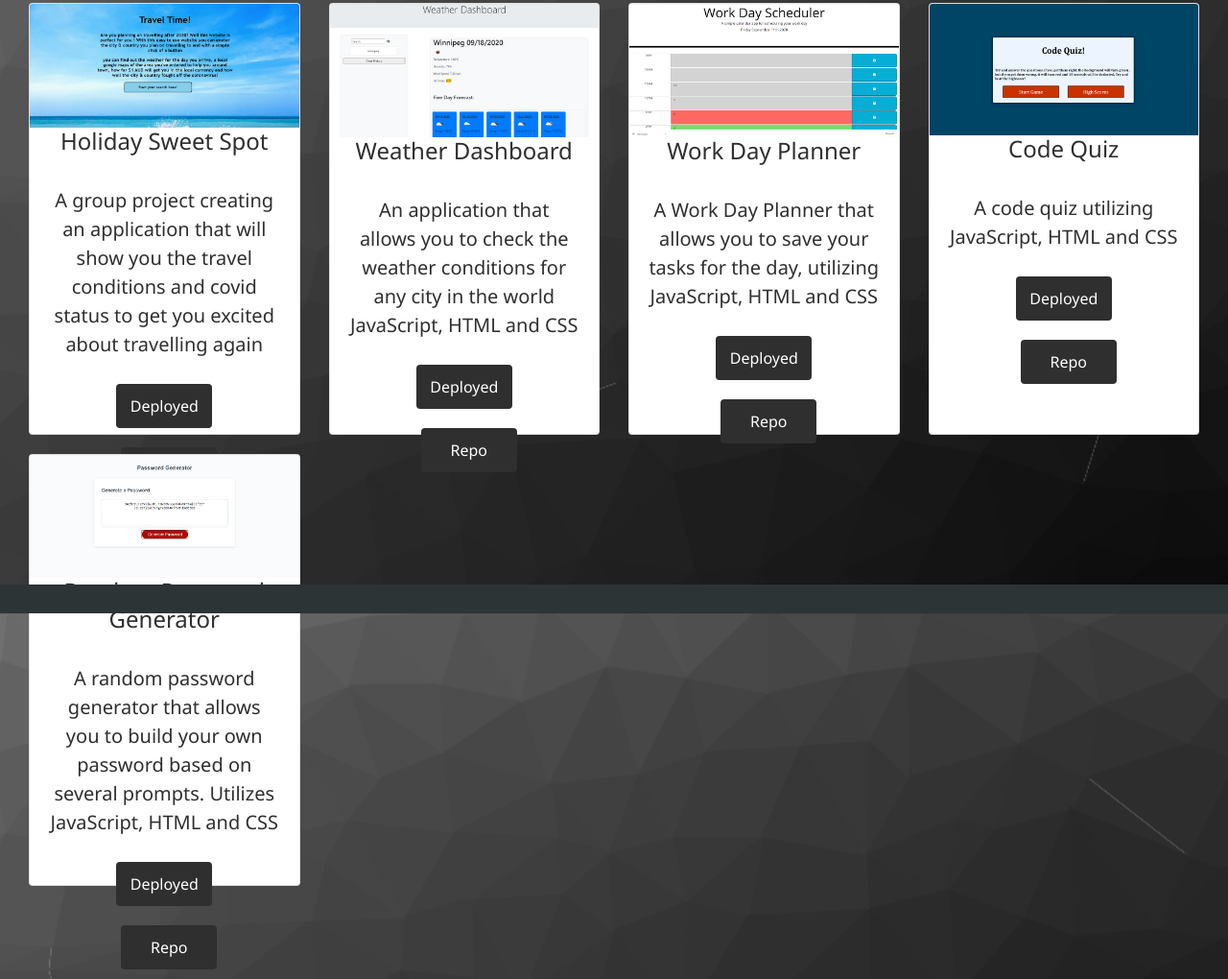
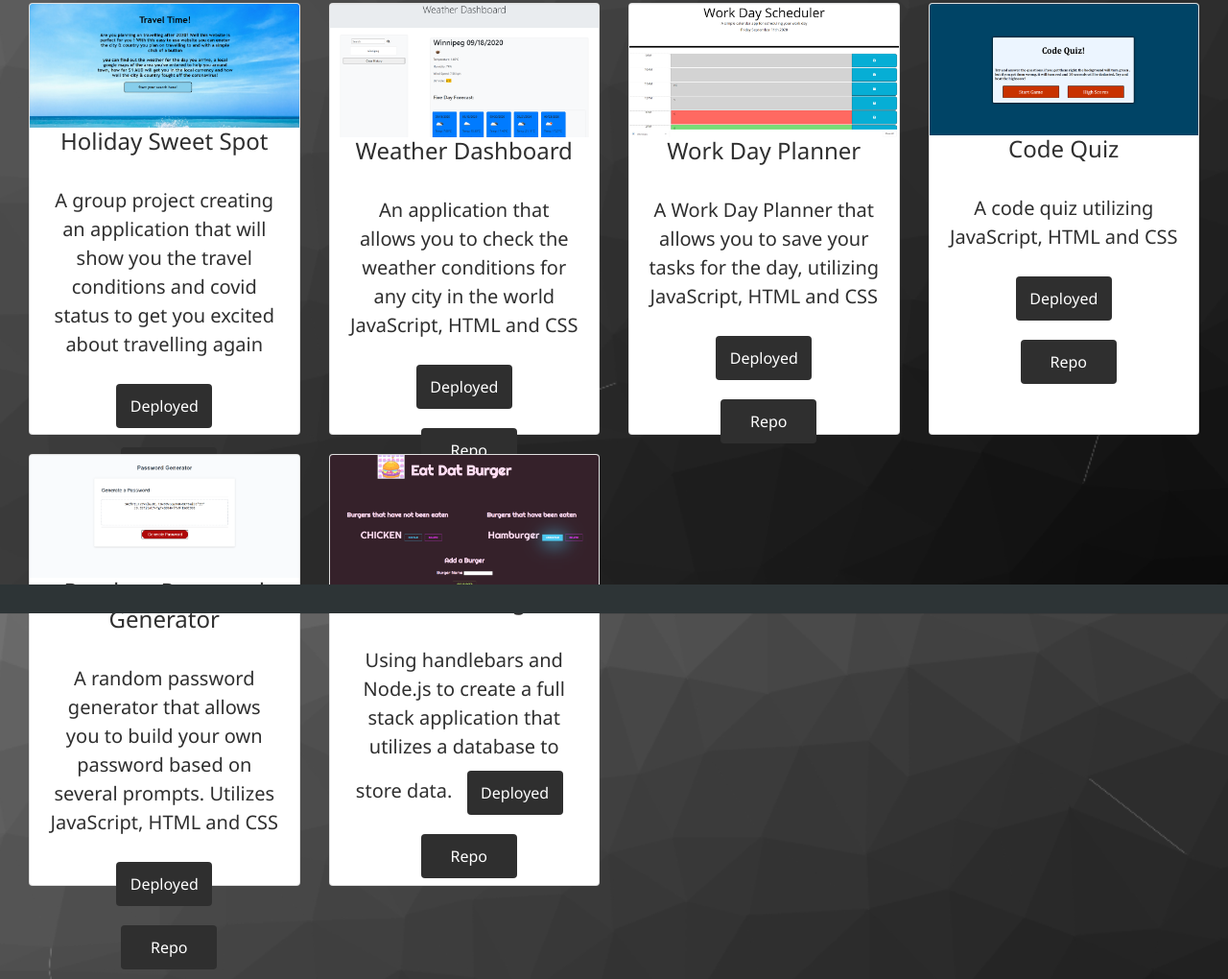
Before and after one commit to Skoggy/responsive-portfolio, a plain HTML site: page whativedone.html in a window 1280 px wide. Shown: the part 161-1181 px from the top of the page at 96% size. Drawn offline with nearby package versions, Linux system fonts and the light colour scheme.

Commit message:
update what Ive done

```diff
--- a/whativedone.html
+++ b/whativedone.html
@@ -88,7 +88,7 @@
                 </div>
                 <div class="col-md-3">
                     <div class="card">
-                        <img src="Assets/Code-Quiz.png" class="card-img-top" alt="Holiday Sweet Spot">
+                        <img src="Assets/Code-Quiz.png" class="card-img-top" alt="Code Quiz">
                         <h4 class="card-title">Code Quiz</h4>
                         <div class="card-body">
                             <p>A code quiz utilizing JavaScript, HTML and CSS</p>
@@ -102,13 +102,26 @@
             <div class="row">
                 <div class="col-md-3">
                     <div class="card">
-                        <img src="Assets/passwod-gen.png" class="card-img-top" alt="Holiday Sweet Spot">
+                        <img src="Assets/passwod-gen.png" class="card-img-top" alt="Password Generator">
                         <h4 class="card-title">Random Password Generator</h4>
                         <div class="card-body">
                             <p>A random password generator that allows you to build your own password based on several
                                 prompts. Utilizes JavaScript, HTML and CSS</p>
                             <a href="https://skoggy.github.io/Password-Generator/" class="card-link btn">Deployed</a>
                             <a href="https://github.com/Skoggy/Password-Generator" class="card-link btn">Repo</a>
+                        </div>
+                    </div>
+                </div>
+                <div class="col-md-3">
+                    <div class="card">
+                        <img src="Assets/Eat-That-Burger.png" class="card-img-top" alt="Eat That Burger">
+                        <h4 class="card-title">Eat That Burger</h4>
+                        <div class="card-body">
+                            <p>Using handlebars and Node.js to create a full stack application that utilizes a database
+                                to store data.
+                                <a href="https://fathomless-retreat-44456.herokuapp.com/"
+                                    class="card-link btn">Deployed</a>
+                                <a href="https://github.com/Skoggy/Eat-The-Burger" class="card-link btn">Repo</a>
                         </div>
                     </div>
                 </div>
```
Also changed, not shown: Assets/Eat-That-Burger.png (added).
